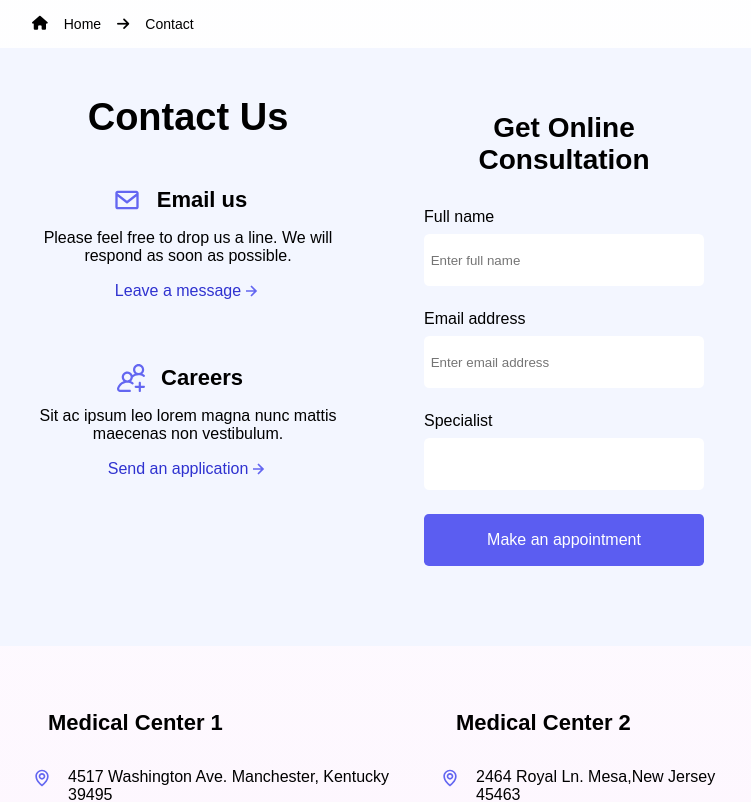
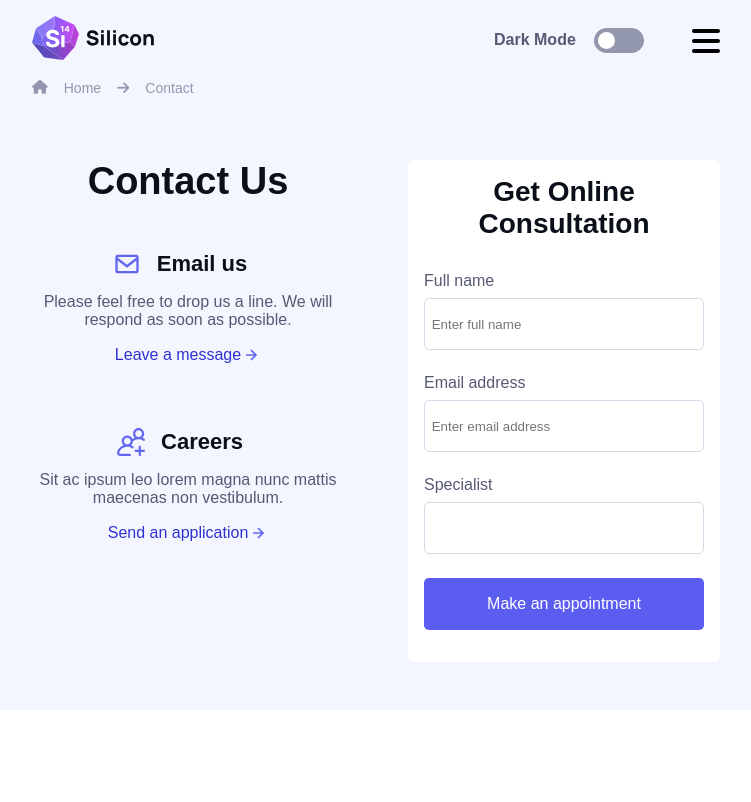
Before and after one commit to asjo-89/Silicon-React, a React (Vite) app: page /contact in a window 1280 px wide. Shown: the top 802 px of the page, without its empty margins (264-1015 px from the left). Built offline with nearby package versions, Linux system fonts and the light colour scheme.

Commit message:
ändrat färger och struktur i css för contact-sidan

```diff
--- a/src/App.jsx
+++ b/src/App.jsx
@@ -11,14 +11,46 @@ import Features from './components/Features'
 function App() {
 
 
+  const toggleTheme = () => {
+    setIsDark(prev => !prev);
+  }
+
+
+  const [isDark, setIsDark] = useState(() => {
+    const savedIsDark = localStorage.getItem('isDark');
+
+    if (savedIsDark === null) return false;
+
+    try {
+        return JSON.parse(savedIsDark);
+    } catch (error) {
+        console.error("Error parsing isDark value from localStorage:", error);
+        return false;
+    }
+  });
+
+
+  if(!isDark) {
+    document.body.classList.add('light-theme');
+    document.body.classList.remove('dark-theme');
+  }
+  else {
+    document.body.classList.remove('light-theme');
+    document.body.classList.add('dark-theme');
+  }
+
+
+  useEffect(() => {
+      localStorage.setItem('isDark', JSON.stringify(isDark));
+  }, [isDark] );
 
   return (
 
     <BrowserRouter>
             <Routes>
-              <Route path="/" element={<Home />}>Home</Route>
-              <Route path="/features" element={<Features />}>Features</Route>
-              <Route path="/contact" element={<Contact />}>Contact</Route>
+              <Route path="/" element={<Home toggleTheme={toggleTheme} isDark={isDark} />}>Home</Route>
+              <Route path="/features" element={<Features toggleTheme={toggleTheme} isDark={isDark} />}>Features</Route>
+              <Route path="/contact" element={<Contact toggleTheme={toggleTheme} isDark={isDark} />}>Contact</Route>
             </Routes>
     </BrowserRouter>
   )
--- a/src/components/BreadCrumb.jsx
+++ b/src/components/BreadCrumb.jsx
@@ -6,13 +6,13 @@ import { Link } from 'react-router-dom';
 const BreadCrumb = () => {
   return (
 
-    <div className="container">
+    // <div className="container">
         <div className="breadcrumb-group">
             <Link to="/" className="breadcrumb"><i className="breadcrumb fa-solid fa-house"></i><p className="breadcrumb">Home</p></Link>
             <i className="breadcrumb fa-solid fa-arrow-right"></i>
             <Link to="/contact" className="breadcrumb"><p className="breadcrumb">Contact</p></Link>
         </div>
-    </div>
+    // </div>
   )
 }
 
--- a/src/components/Header.jsx
+++ b/src/components/Header.jsx
@@ -8,8 +8,7 @@ const Header = ({ toggleTheme, isDark }) => {
 
 
   return (
-    <header>
-        <div className="container-nav">
+    <>
         <Link id="logo-light" to="/"><img src={!isDark ? SiliconLogo : SiliconLogoDark} alt="Silicon logo" /></Link>
         <nav className="navbar">
             <NavLink to="/" className="nav-link" >Features</NavLink>
@@ -26,8 +25,7 @@ const Header = ({ toggleTheme, isDark }) => {
             <span>Sign in / up</span>
         </a>
         <MobileMenu isDark={isDark} />
-        </div>
-    </header>
+    </>
   )
 }
 
--- a/src/contact.css
+++ b/src/contact.css
@@ -2,7 +2,7 @@
     --color-bg-contact: #F3F6FF;
 }
 
-header .container-nav {
+.container-nav {
     .orientation {
         display: flex;
         align-items: center;
@@ -12,8 +12,94 @@ header .container-nav {
         color: var(--color-grey900);
     }
 }
+.contact-wrapper {
+    background-color: var(--color-bg-contact);
+}
+.contact-container {
+    width: 100%;
+    margin: 0 auto;
+    padding: 1rem;
+    display: grid;
+    align-items: center;
+    justify-content: center;
+    grid-template-columns: 1fr auto auto;
+    column-gap: 2rem;
+    row-gap: 1rem;
+    position: relative;
+    background-color: transparent;
 
-#hero-contact .container {
+    .navbar {
+        display: none;
+    }
+    .label{
+        display: none;
+    }
+    #signin {
+        display: none;
+    }
+    .btn-mobile-menu {
+        border: none;
+        background-color: transparent;
+        width: 28px;
+        height: 30px;
+        cursor: pointer;
+    }
+    .menu-active {
+      background-color: var(--color-bg-contact);
+      border-radius: .4rem;
+    }
+    .dropdown-menu {
+      width: 60svw;
+      display: flex;
+      flex-direction: column;
+      gap: 1rem;
+      justify-content: center;
+      align-items: center;
+      background-color: var(--color-bg-contact);
+      padding: 1rem;
+      position: absolute;
+      right: 1rem;
+      top: 4rem;
+      box-shadow: 0 0 5px var(--color-grey600);
+      border-radius: .4rem;
+      opacity: .97;
+
+      & a {
+          color: var(--color-grey800);
+          text-decoration: none;
+          width: 100%;
+          height: 100%;
+          text-align: center;
+          padding: .5rem;
+          font-weight: 600;
+
+          p {
+
+              transition: all .3s;
+          }
+      }
+      & a:hover {
+          p {
+              transition: all .3s;
+              text-shadow: 0 0 10px var(--color-primary);
+          }
+      }
+    }
+    .breadcrumb-group {
+        display: flex;
+        gap: 1rem;
+        align-items: center;
+        grid-column: 1;
+        grid-row: 2;
+    }
+    .breadcrumb {
+        display: flex;
+        gap: 1rem;
+        font-size: 14px;
+        color: var(--color-grey600);
+    }
+}
+.container {
     padding: 3rem 1rem;
 }
 
@@ -29,6 +115,8 @@ h3 {
     margin: 0;
     text-align: center;
 }
+
+
 
 #hero-contact {
     background-color: var(--color-bg-contact);
@@ -139,6 +227,26 @@ h3 {
 }
 
 @media (width > 768px) {
+    .contact-container {
+        max-width: 720px;
+        column-gap: 3rem;
+
+      .toggle-group {
+        width: 150px;
+        display: flex;
+        justify-content: space-between;
+        align-items: center;
+      }
+      .label {
+          display: block;
+          color: var(--color-grey700);
+          font-weight: 600;
+      }
+      .dropdown-menu {
+        width: 40%;
+      }
+    }
+
     #hero-contact {
         h1 {
             font-size: 38px;
@@ -190,6 +298,27 @@ h3 {
 }
 
 @media (width > 1400px) {
+    .contact-container {
+        max-width: 1320px;
+        grid-template-columns: auto 1fr auto auto;
+
+        .navbar {
+            display: flex;
+            gap: 3rem;
+            align-items: center;
+        }
+        .nav-link {
+          color: var(--color-grey800);
+          font-weight: 700;
+          padding: .1em .4em;
+        }
+        #signin {
+            display: block;
+        }
+        .btn-mobile-menu {
+            display: none;
+        }
+    }
     h1 {
         font-size: 40px;
     }
@@ -205,7 +334,7 @@ h3 {
             max-width: 640px;
             position: absolute;
             top: 0;
-            left: 750px;
+            right: 0;
             box-shadow: 0 0 8px #cecece;
         }
         .form-container .btn {
@@ -223,7 +352,7 @@ h3 {
         }
         #office-1 {
             grid-column: 4;
-            grid-row: 1;
+            grid-row: 2;
         }
         #office-2 {
             grid-column: 4;
--- a/src/index.css
+++ b/src/index.css
@@ -225,12 +225,12 @@ a:hover {
     background: rgb(99,102,241);
     background: linear-gradient(0deg, rgba(99,102,241,0.10127801120448177) 0%, rgba(218,70,239,0.04525560224089631) 42%, rgba(241,244,253,0.06766456582633051) 83%);
 }
-header .container-nav {
+.container-nav {
   display: grid;
   align-items: center;
   justify-content: center;
   grid-template-columns: 1fr auto auto;
-  gap: 2rem;
+  column-gap: 2rem;
   position: relative;
   background-color: transparent;
 
@@ -295,17 +295,6 @@ header .container-nav {
   }
 }
 
-.breadcrumb-group {
-    display: flex;
-    gap: 1rem;
-    align-items: center;
-}
-.breadcrumb {
-    display: flex;
-    gap: 1rem;
-    font-size: 14px;
-    color: var(--color-grey600);
-}
 
 #hero {
   padding-bottom: 2rem;
@@ -626,11 +615,11 @@ footer .container {
   h2 {
       font-size: 34px;
   }
-  .container, header .container-nav {
+  .container, .container-nav {
       max-width: 720px;
   }
-  header .container-nav {
-      gap: 3rem;
+  .container-nav {
+      column-gap: 3rem;
 
       .toggle-group {
         width: 150px;
@@ -803,10 +792,10 @@ footer .container {
 
 
 @media (min-width: 1400px) {
-  .container, header .container-nav {
+  .container, .container-nav {
       max-width: 1320px;
   }
-  header .container-nav {
+  .container-nav {
         grid-template-columns: auto 1fr auto auto;
 
         .navbar {
--- a/src/pages/Contact.jsx
+++ b/src/pages/Contact.jsx
@@ -3,15 +3,21 @@ import React from 'react'
 import HeroContact from '../components/HeroContact'
 import Location from '../components/Location'
 import BreadCrumb from '../components/BreadCrumb'
+import Footer from '../components/Footer'
+import Header from '../components/Header'
 
-const Contact = () => {
+const Contact = ({ toggleTheme, isDark}) => {
   return (
     <>
-      <div className="wrapper">
-        <BreadCrumb />
+        <div className="contact-wrapper">
+          <div className="contact-container">
+            <Header toggleTheme={toggleTheme} isDark={isDark} />
+            <BreadCrumb />
+          </div>
+        </div>
         <HeroContact />
         <Location />
-      </div>
+        <Footer />
     </>
   )
 }
--- a/src/pages/Home.jsx
+++ b/src/pages/Home.jsx
@@ -11,46 +11,16 @@ import Subscribe from '../components/Subscribe'
 import Header from '../components/Header'
 import Footer from '../components/Footer'
 
-const Home = () => {
+const Home = ({ toggleTheme, isDark}) => {
 
-  const toggleTheme = () => {
-    setIsDark(prev => !prev);
-  }
-
-
-  const [isDark, setIsDark] = useState(() => {
-    const savedIsDark = localStorage.getItem('isDark');
-
-    if (savedIsDark === null) return false;
-
-    try {
-        return JSON.parse(savedIsDark);
-    } catch (error) {
-        console.error("Error parsing isDark value from localStorage:", error);
-        return false;
-    }
-  });
-
-
-  if(!isDark) {
-    document.body.classList.add('light-theme');
-    document.body.classList.remove('dark-theme');
-  }
-  else {
-    document.body.classList.remove('light-theme');
-    document.body.classList.add('dark-theme');
-  }
-
-
-  useEffect(() => {
-      localStorage.setItem('isDark', JSON.stringify(isDark));
-  }, [isDark] );
 
 
   return (
     <>
       <div className="wrapper">
-        <Header toggleTheme={toggleTheme} isDark={isDark} />
+        <div className="container-nav">
+          <Header toggleTheme={toggleTheme} isDark={isDark} />
+        </div>
         <Hero isDark={isDark} />
       </div>
       <Logos />
```
Lines whose indentation alone changed are shown as unchanged.
